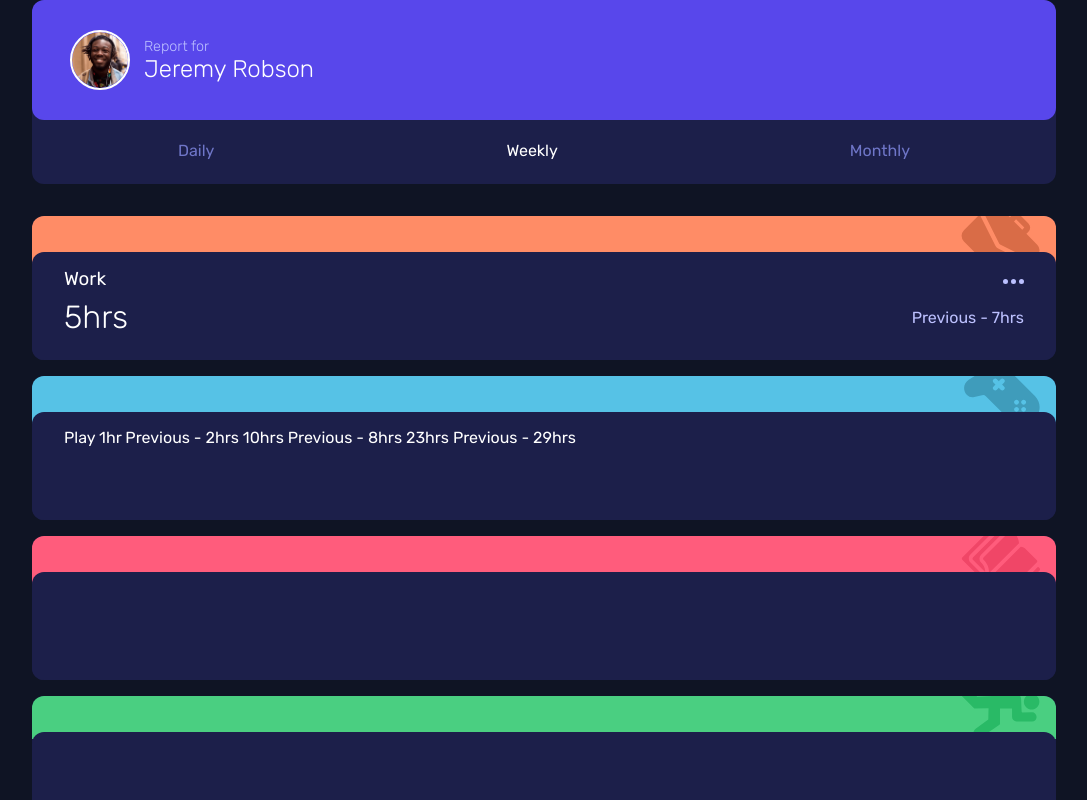
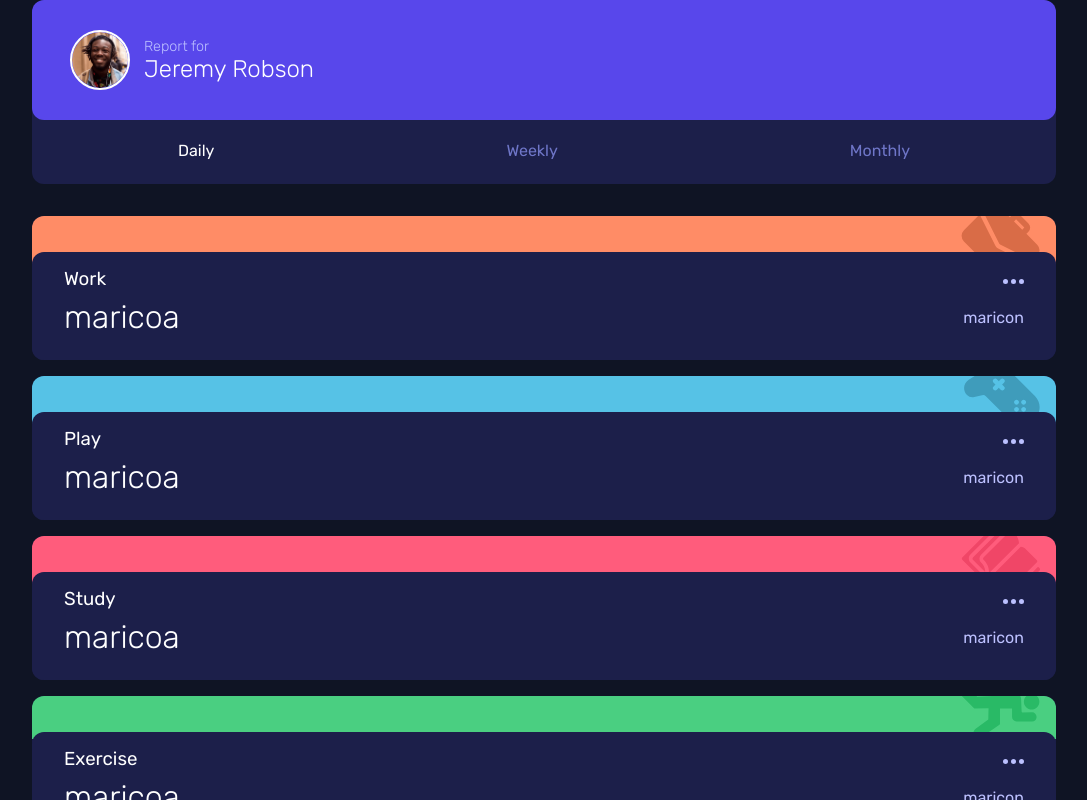
Before and after one commit to RokuFSD/time-tracking-dashboard, a plain HTML site: page index.html in a window 1280 px wide. Both pictures are taken after a click on the link "Daily". Shown: the top 800 px of the page, without its empty margins (96-1183 px from the left). Drawn offline with Linux system fonts and the light colour scheme.

```diff
--- a/assets/js/main.js
+++ b/assets/js/main.js
@@ -1,14 +1,26 @@
 const selector = document.querySelectorAll('a[href="javascript:void(0)"]');
+const cardsData = document.querySelectorAll(".data__stats");
 
-const getSelected = () => {
-  return selector.forEach(element => {
-    if(element.className == 'selected'){
-      return element.id;
+
+console.log(cardsData);
+
+const changeCards = (option) => {
+  console.log(option);
+
+  for (let element of cardsData) {
+    console.log(element);
+    element.querySelector("p").innerHTML = 'maricon';
+    element.querySelector('h2').innerHTML = 'maricoa';
+  }
+}
+
+for(let boton of selector){
+  boton.addEventListener("click", () => {
+    const actual = document.querySelector(".selected");
+    if(boton.id != actual.id){
+      boton.classList.toggle('selected');
+      actual.classList.toggle('selected');
+      changeCards(boton.id);
     }
   })
 }
-
-
-const changeCards = (valor) => {
-  console.log(getSelected());
-}
--- a/index.html
+++ b/index.html
@@ -45,38 +45,26 @@
           <div class="dashboard__main-selector">
             <ul>
               <li>
-                <a
-                  href="javascript:void(0)"
-                  onclick="changeCards('daily')"
-                  id="daily"
-                  >Daily</a
-                >
+                <a href="javascript:void(0)" id="daily">Daily</a>
               </li>
               <li>
-                <a
-                  href="javascript:void(0)"
-                  onclick="changeCards('weekly')"
-                  id="weekly"
-                  class="selected"
+                <a href="javascript:void(0)" id="weekly" class="selected"
                   >Weekly</a
                 >
               </li>
               <li>
-                <a
-                  href="javascript:void(0)"
-                  onclick="changeCards('monthly')"
-                  id="monthly"
-                  >Monthly</a
-                >
+                <a href="javascript:void(0)" id="monthly">Monthly</a>
               </li>
             </ul>
           </div>
         </div>
 
         <div class="dashboard__card" id="work">
+
           <div class="card__icon">
             <img src="/assets/images/icon-work.svg" alt="" />
           </div>
+
           <div class="dashboard__card-data" id="data">
             <div class="data__header">
               <h3>Work</h3>
@@ -91,17 +79,6 @@
               <p>Previous - 7hrs</p>
             </div>
 
-            <!-- daily -->
-            <!-- daily -->
-
-            <!-- 32hrs -->
-            <!-- weekly -->
-            <!--Previous - 36hrs -->
-            <!-- weekly -->
-            <!--103hrs -->
-            <!-- monthly -->
-            <!--Previous - 128hrs -->
-            <!-- monthly -->
           </div>
         </div>
 
@@ -110,18 +87,29 @@
             <img src="/assets/images/icon-play.svg" alt="" />
           </div>
           <div class="dashboard__card-data">
-            Play 1hr
-            <!-- daily -->
-            Previous - 2hrs
-            <!-- daily -->
+	    <div class="data__header">
+	      <h3>Play</h3>
+
+	      <button>
+		<img src="/assets/images/icon-ellipsis.svg" alt="">
+	      </button>
+	    </div>
+
+	    <div class="data__stats">
+	      <h2>1hr</h2>
+	      <p>Previous - 2Hrs</p>
+	    </div>
+
+	    <!--
             10hrs
-            <!-- weekly -->
+             weekly
             Previous - 8hrs
-            <!-- weekly -->
+             weekly
             23hrs
-            <!-- monthly -->
+             monthly
             Previous - 29hrs
-            <!-- monthly -->
+             monthly
+	    -->
           </div>
         </div>
 
@@ -129,28 +117,77 @@
           <div class="card__icon">
             <img src="/assets/images/icon-study.svg" alt="" />
           </div>
-          <div class="dashboard__card-data"></div>
+          <div class="dashboard__card-data">
+
+	    <div class="data__header">
+	      <h3>Study</h3>
+	      <button>
+		<img src="/assets/images/icon-ellipsis.svg" alt="" srcset="">
+	      </button>
+	    </div>
+
+	    <div class="data__stats">
+	      <h2>0hrs</h2>
+	      <p>Previous - 1hrs</p>
+	    </div>
+	  </div>
         </div>
 
         <div class="dashboard__card" id="exercise">
           <div class="card__icon">
             <img src="/assets/images/icon-exercise.svg" alt="" />
           </div>
-          <div class="dashboard__card-data"></div>
+
+          <div class="dashboard__card-data">
+	    <div class="data__header">
+	      <h3>Exercise</h3>
+	      <button>
+		<img src="/assets/images/icon-ellipsis.svg" alt="">
+	      </button>
+	    </div>
+
+	    <div class="data__stats">
+	      <h2>1hr</h2>
+	      <p>Previous - 1hr</p>
+	    </div>
+	  </div>
         </div>
 
         <div class="dashboard__card" id="social">
           <div class="card__icon">
             <img src="/assets/images/icon-social.svg" alt="" />
           </div>
-          <div class="dashboard__card-data"></div>
+          <div class="dashboard__card-data">
+	    <div class="data__header">
+	      <h3></h3>
+	      <button>
+		<img src="/assets/images/icon-ellipsis.svg" alt="">
+	      </button>
+	    </div>
+	    <div class="data__stats">
+	      <h2></h2>
+	      <p></p>
+	    </div>
+
+	  </div>
         </div>
 
         <div class="dashboard__card" id="self-care">
           <div class="card__icon">
             <img src="/assets/images/icon-self-care.svg" alt="" />
           </div>
-          <div class="dashboard__card-data"></div>
+          <div class="dashboard__card-data">
+	    <div class="card__header">
+	      <h3></h3>
+	      <button>
+		<img src="/assets/images/icon-ellipsis.svg" alt="">
+	      </button>
+	    </div>
+	    <div class="card__stats">
+	      <h2></h2>
+	      <p></p>
+	    </div>
+	  </div>
         </div>
       </div>
     </main>
```
